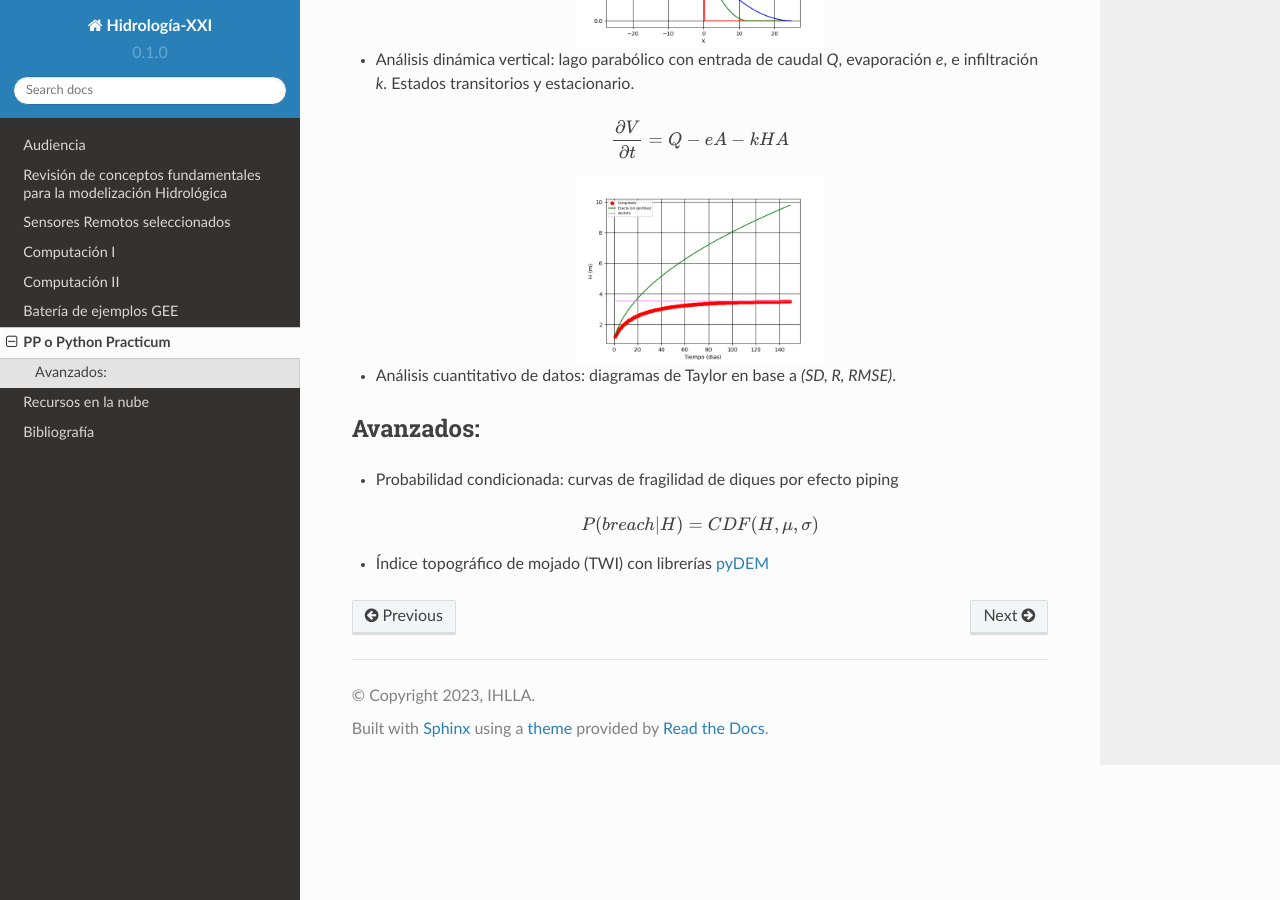
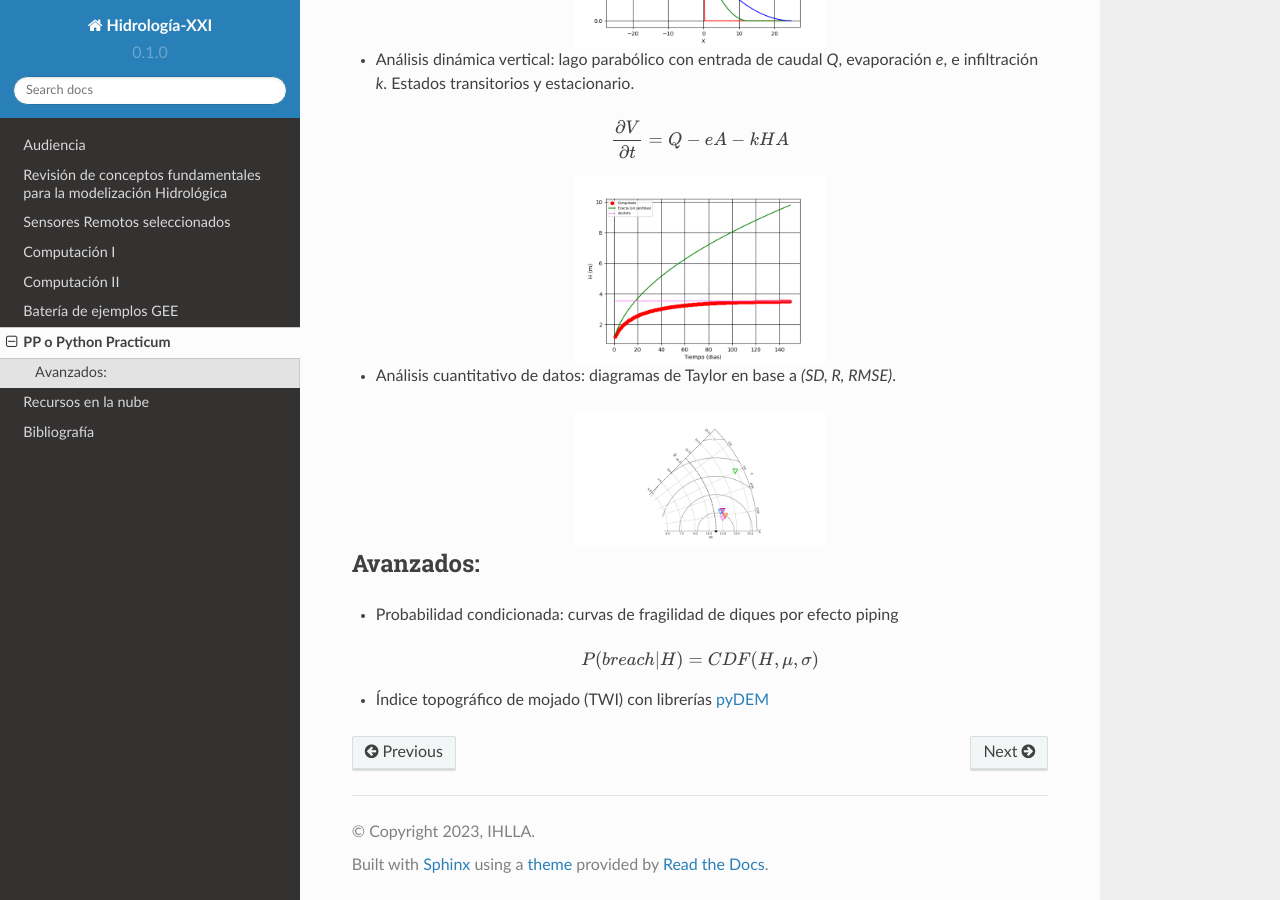
Before and after one commit to ivillamadrid/HidrologiaXXI, a Sphinx documentation site: the page built from docs/source/pythonpracticum.rst, in a window 1280 px wide and 900 px high, scrolled down 557 px. Built offline with Sphinx 7.4.7 and the Read the Docs theme 2.0.0, drawn with Linux system fonts in a browser that asks for light colours.

Commit message:
Update pythonpracticum.rst

```diff
--- a/docs/source/pythonpracticum.rst
+++ b/docs/source/pythonpracticum.rst
@@ -30,6 +30,11 @@ Posteriormente y relacionado con la enseñanza teórica del curso se desarrollan
 
 * Análisis cuantitativo de datos: diagramas de Taylor en base a *(SD, R, RMSE)*.
 
+.. image:: ./Pics/Taylor-Red_pp3.png
+  :width: 250
+  :alt: Taylor-Red
+  :align: center
+
 Avanzados:
 -----------
 
```
